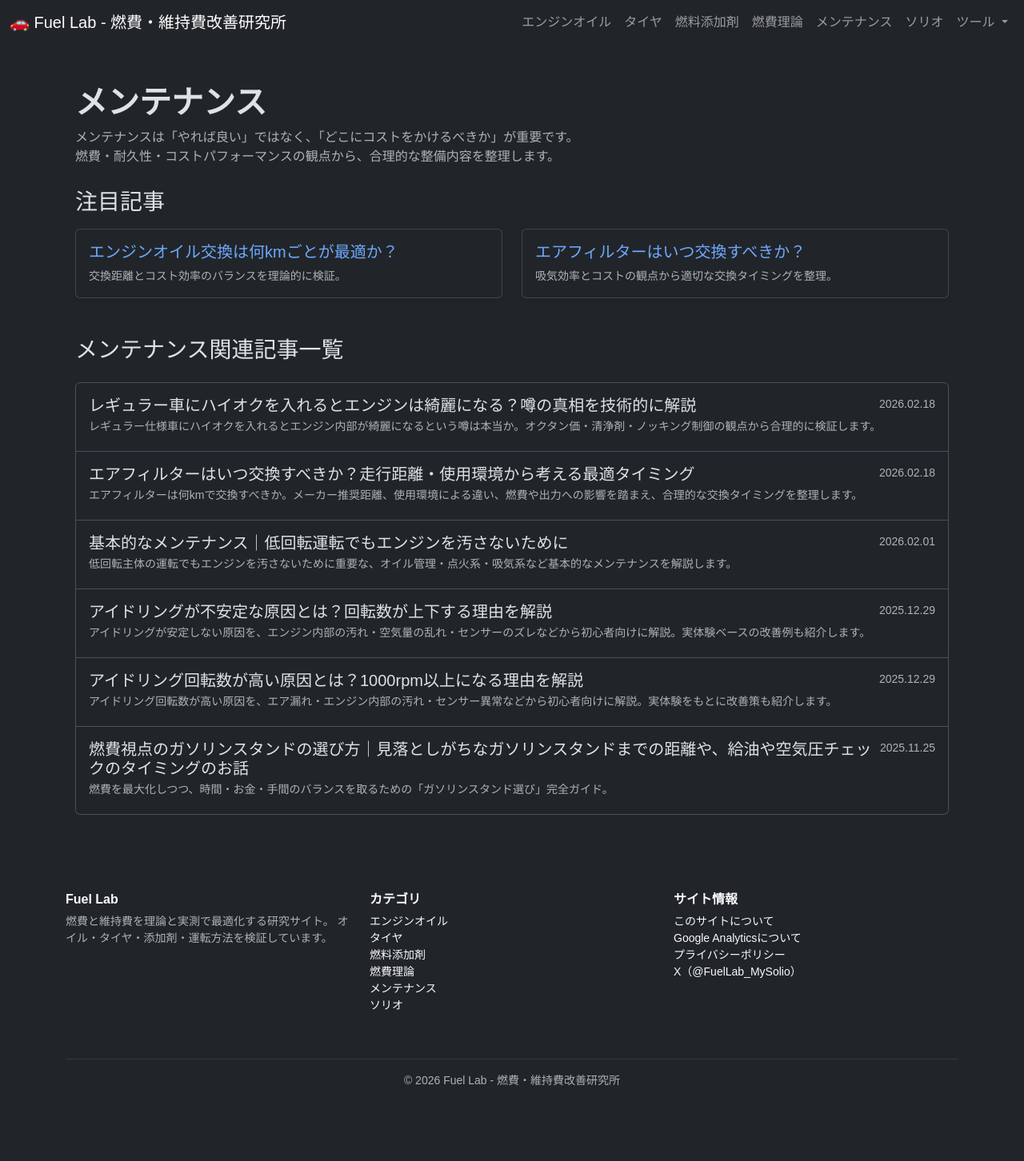
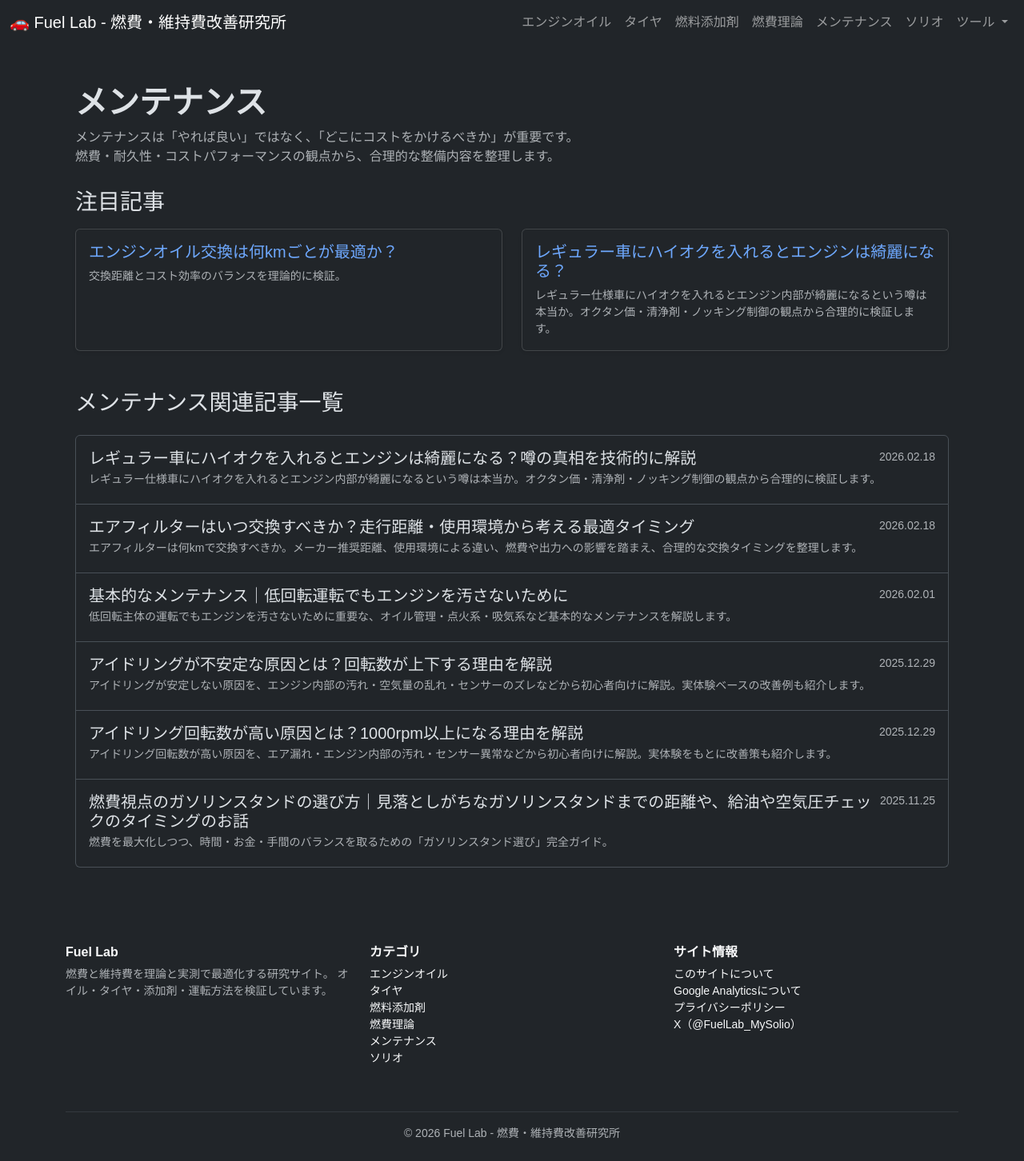
Before and after one commit to funyapar-org/fuel-lab, a Jekyll site: the page built from _category/maintenance.md, in a window 1280 px wide. Shown: the whole page at 80% size. Built offline with Jekyll 4.4.1, drawn with Linux system fonts in a browser that asks for light colours; before the commit the page ends 1386 px from its top, so only the background shows below that.

Commit message:
maintenance.md を更新

```diff
--- a/_category/maintenance.md
+++ b/_category/maintenance.md
@@ -40,12 +40,12 @@ description: エンジンオイル交換、エアフィルター交換、タイ
         <div class="card h-100 shadow-sm">
           <div class="card-body">
             <h5 class="card-title">
-              <a href="/fuel-lab/knowledge/air-filter-replacement-interval.html" class="text-decoration-none">
-                エアフィルターはいつ交換すべきか？
+              <a href="/fuel-lab/knowledge/regular-vs-premium-cleaning-myth.html" class="text-decoration-none">
+                レギュラー車にハイオクを入れるとエンジンは綺麗になる？
               </a>
             </h5>
             <p class="card-text text-muted small">
-              吸気効率とコストの観点から適切な交換タイミングを整理。
+              レギュラー仕様車にハイオクを入れるとエンジン内部が綺麗になるという噂は本当か。オクタン価・清浄剤・ノッキング制御の観点から合理的に検証します。
             </p>
           </div>
         </div>
```
